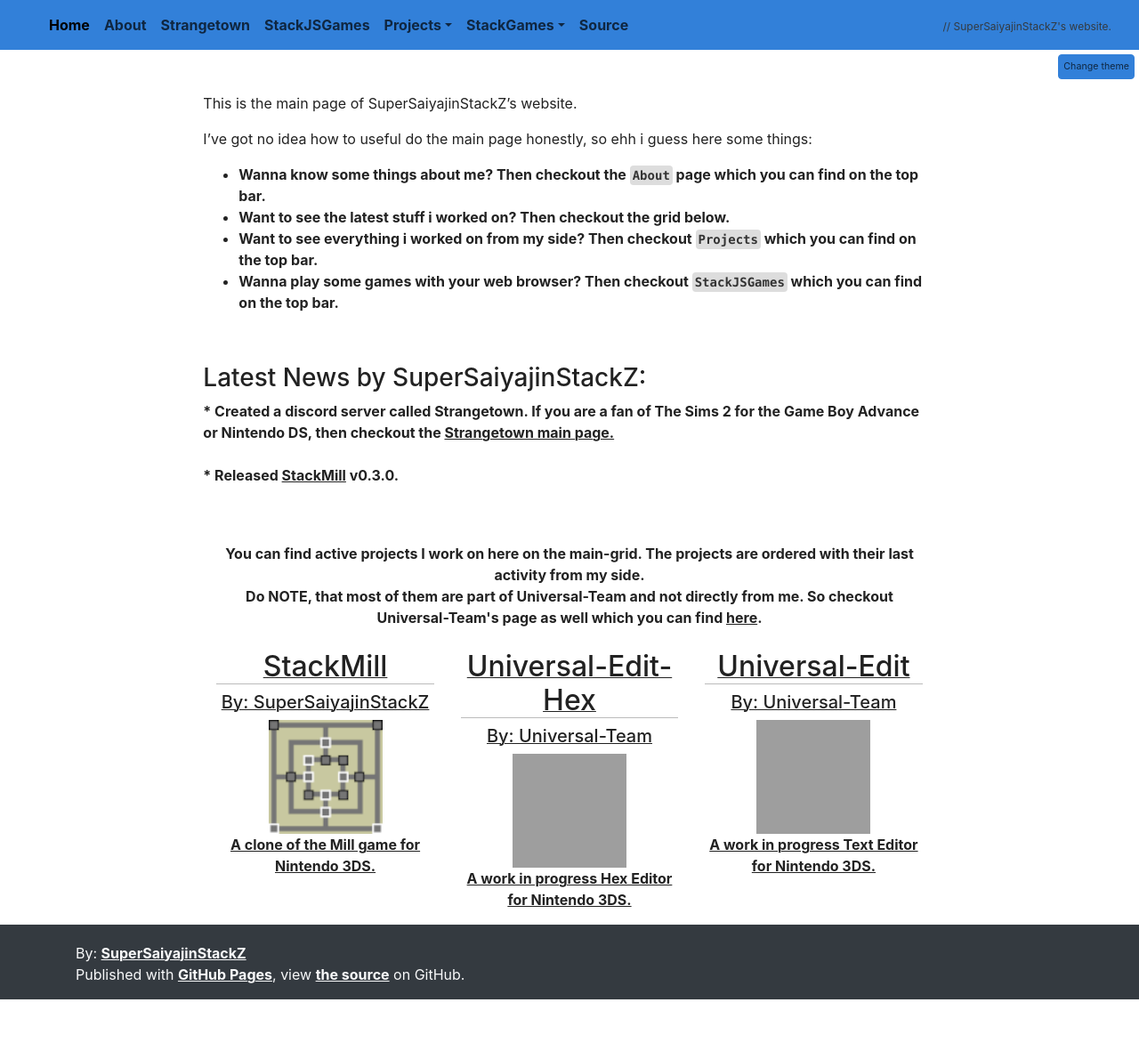
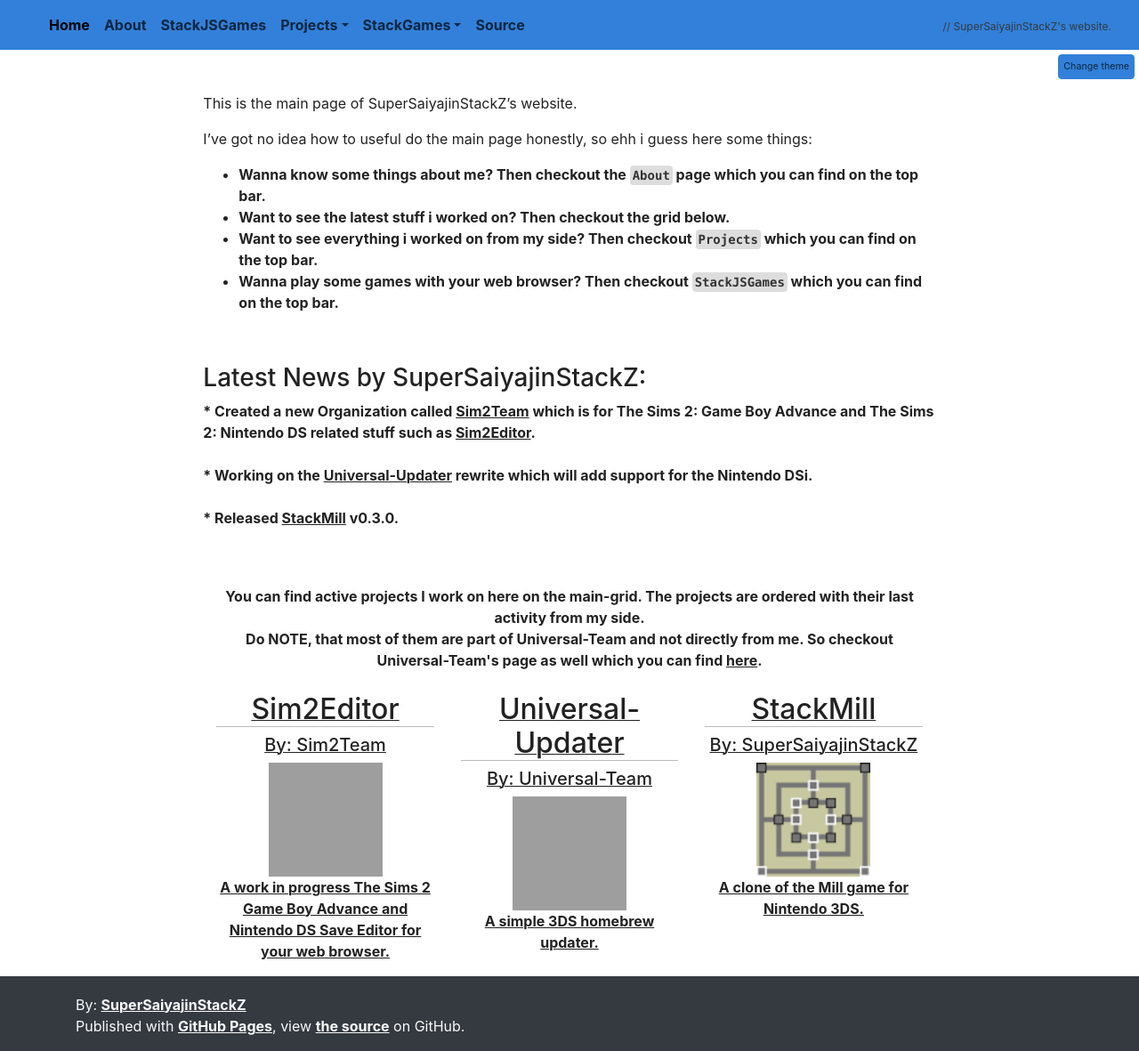
Before and after one commit to SuperSaiyajinStackZ/SuperSaiyajinStackZ.github.io, a Jekyll site: the page built from pages/index.md, in a window 1280 px wide. Shown: the whole page at 89% size. Built offline with Jekyll 4.4.1, drawn with Linux system fonts in a browser that asks for light colours; before the commit the page ends 1123 px from its top, so only the background shows below that; grey boxes are pictures that could not be loaded.

Commit message:
Some updates to my site as well cause why not.

```diff
--- a/_data/nav.yml
+++ b/_data/nav.yml
@@ -3,8 +3,6 @@
     url: /
   - title: About
     url: /about
-  - title: Strangetown
-    url: /strangetown
   - title: StackJSGames
     url: /stackjsgames
   - title: Projects
--- a/_includes/latest-news.html
+++ b/_includes/latest-news.html
@@ -3,7 +3,8 @@
 <div>
 	<h3>Latest News by SuperSaiyajinStackZ:</h3>
 
-	<b>* Created a discord server called Strangetown. If you are a fan of The Sims 2 for the Game Boy Advance or Nintendo DS, then checkout the <a href="/strangetown">Strangetown main page.</a></b><br><br>
+	<b>* Created a new Organization called <a href="https://github.com/Sim2Team">Sim2Team</a> which is for The Sims 2: Game Boy Advance and The Sims 2: Nintendo DS related stuff such as <a href="https://sim2team.github.io/Sim2Editor/">Sim2Editor</a>.</b><br><br>
 
+	<b>* Working on the <a href="https://github.com/Universal-Team/Universal-Updater">Universal-Updater</a> rewrite which will add support for the Nintendo DSi.</b><br><br>
 	<b>* Released <a href="/stackgames/stackmill">StackMill</a> v0.3.0.</b>
 </div><br>
--- a/_includes/main-grid.html
+++ b/_includes/main-grid.html
@@ -4,6 +4,29 @@
 	<b>Do NOTE, that most of them are part of Universal-Team and not directly from me. So checkout Universal-Team's page as well which you can find <a href="https://universal-team.net">here</a>.</b><br><br>
 
 	<div class="row">
+		<div class="col-sm-4">
+			<a class="clean" href="https://sim2team.github.io/Sim2Editor/">
+				<div class="grid-tile">
+					<h2>Sim2Editor</h2>
+					<h5>By: Sim2Team</h5>
+					<img src="https://github.com/Sim2Team/Sim2Editor/raw/main/assets/images/icon.png" alt="Sim2Editor icon" height="128" width="128">
+					<p class="grid-label">A work in progress The Sims 2 Game Boy Advance and Nintendo DS Save Editor for your web browser.</p>
+				</div>
+			</a>
+		</div>
+
+
+		<div class="col-sm-4">
+			<a class="clean" href="https://github.com/Universal-Team/Universal-Updater">
+				<div class="grid-tile">
+					<h2>Universal-Updater</h2>
+					<h5>By: Universal-Team</h5>
+					<img src="https://github.com/Universal-Team/Universal-Updater/raw/master/app/icon.png" alt="Univeral-Updater icon" height="128" width="128">
+					<p class="grid-label">A simple 3DS homebrew updater.</p>
+				</div>
+			</a>
+		</div>
+
 		<div class="col-sm-4">
 			<a class="clean" href="/stackgames/stackmill">
 				<div class="grid-tile">
@@ -14,27 +37,5 @@
 				</div>
 			</a>
 		</div>
-
-		<div class="col-sm-4">
-			<a class="clean" href="https://github.com/Universal-Team/Universal-Edit-Hex">
-				<div class="grid-tile">
-					<h2>Universal-Edit-Hex</h2>
-					<h5>By: Universal-Team</h5>
-					<img src="https://github.com/Universal-Team/Universal-Edit-Hex/raw/main/3DS/app/icon.png" alt="Univeral-Edit-Hex icon" height="128" width="128">
-					<p class="grid-label">A work in progress Hex Editor for Nintendo 3DS.</p>
-				</div>
-			</a>
-		</div>
-
-		<div class="col-sm-4">
-			<a class="clean" href="https://github.com/Universal-Team/Universal-Edit">
-				<div class="grid-tile">
-					<h2>Universal-Edit</h2>
-					<h5>By: Universal-Team</h5>
-					<img src="https://github.com/Universal-Team/Universal-Edit/raw/main/app/icon.png" alt="Univeral-Edit icon" height="128" width="128">
-					<p class="grid-label">A work in progress Text Editor for Nintendo 3DS.</p>
-				</div>
-			</a>
-		</div>
 	</div>
 </div>
```
Also changed, not shown: pages/about.md (+4 -2 lines), pages/strangetown.md (deleted, +0 -19 lines).
